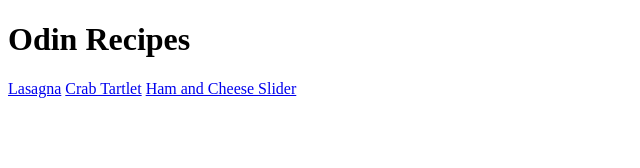
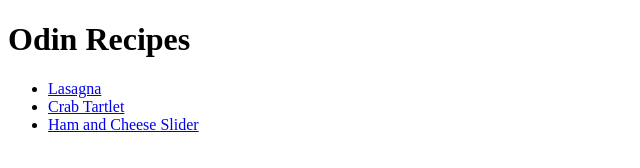
Before and after one commit to Numericzero/odin-recipes, a plain HTML site: page index.html in a window 1280 px wide. Shown: the whole page, without its empty margins (0-640 px from the left). Drawn offline with Linux system fonts and the light colour scheme.

Commit message:
Put links to recipes in a list

```diff
--- a/index.html
+++ b/index.html
@@ -7,8 +7,10 @@
 
     <body>
         <h1>Odin Recipes</h1>
-        <a href="recipes/lasagna.html">Lasagna</a>
-        <a href="recipes/crab-tartlet.html">Crab Tartlet</a>
-        <a href="recipes/ham-and-cheese-slider.html">Ham and Cheese Slider</a>
+        <ul>
+            <li><a href="recipes/lasagna.html">Lasagna</a></li>
+            <li><a href="recipes/crab-tartlet.html">Crab Tartlet</a></li>
+            <li><a href="recipes/ham-and-cheese-slider.html">Ham and Cheese Slider</a></li>
+        </ul>
     </body>
 </html>
```
